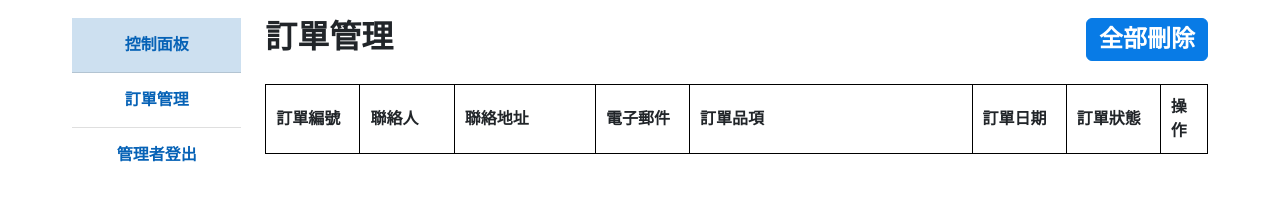
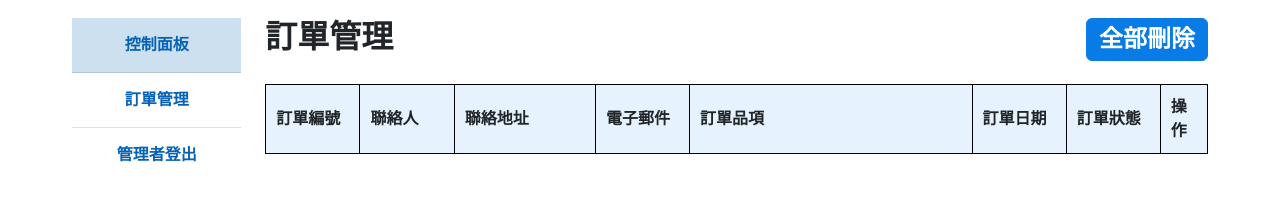
Before and after one commit to austin0929/fishingProject, a website: page adminOrder.html in a window 1280 px wide. Shown: the part 720-918 px from the top of the page. Drawn offline with nearby package versions, Linux system fonts and the light colour scheme; some packages are replaced by stand-ins of ours; no server answers; a script that the page names is missing; a web font is replaced by a local one.

Commit message:
Update adminOrder.html

```diff
--- a/adminOrder.html
+++ b/adminOrder.html
@@ -58,7 +58,7 @@
                         <div class="orderTableWrap">
                             <table class="orderTable">
                                 <thead>
-                                    <tr>
+                                    <tr class="bg-danger">
                                         <th width="10%">訂單編號</th>
                                         <th width="10%">聯絡人</th>
                                         <th width="15%">聯絡地址</th>
```
